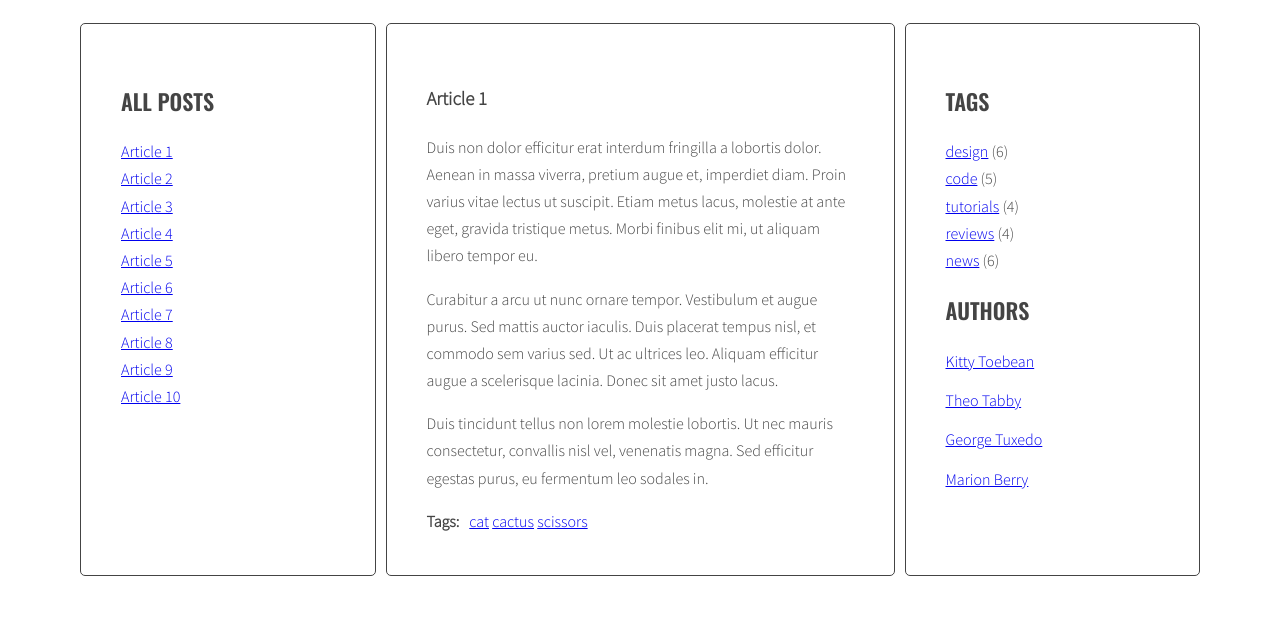
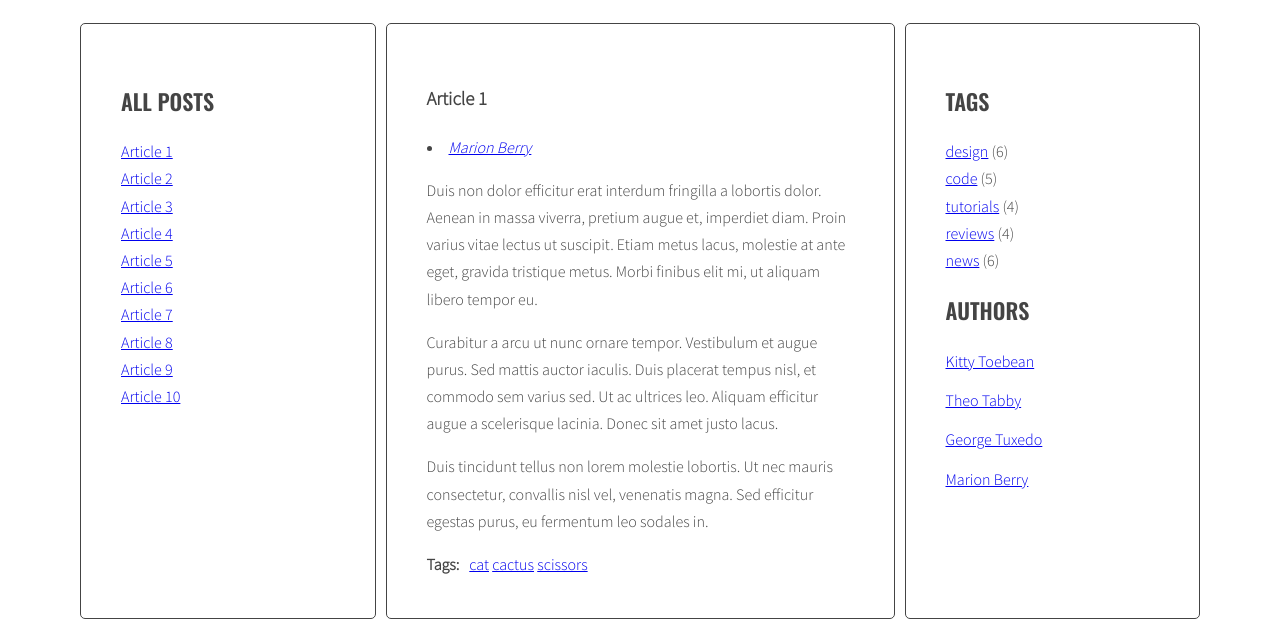
Before and after one commit to kacpermakowiecki/javascript-blog, a website: page index.html in a window 1280 px wide. Shown: the part 220-847 px from the top of the page. Before the commit the page ends 804 px from the top, so only its background shows below. Drawn offline with nearby package versions, Linux system fonts and the light colour scheme.

Commit message:
add authors

```diff
--- a/js/script.js
+++ b/js/script.js
@@ -38,7 +38,8 @@ function titleClickHandler(event) {
 const optArticleSelector = '.post',
   optTitleSelector = '.post-title',
   optTitleListSelector = '.titles',
-  optArticleTagsSelector = '.post-tags .list';
+  optArticleTagsSelector = '.post-tags .list',
+  optArticleAutorSelector = '.post-author';
 
 function generateTitleLinks(customSelector = '') {
 
@@ -186,3 +187,96 @@ function addClickListenersToTags() {
 }
 
 addClickListenersToTags();
+
+function generateAuthors() {
+  /* find all articles */
+  const articles = document.querySelectorAll(optArticleSelector);
+  console.log(articles);
+
+  /* START LOOP: for every article: */
+  for (let article of articles) {
+    console.log(article);
+
+    /* find Autors */
+    const authorList = article.querySelector(optArticleAutorSelector);
+    console.log(authorList);
+
+    /* make html variable with empty string */
+    let html = '';
+
+    /* get tags from data-tags attribute */
+    const autorTag = article.getAttribute('data-author');
+    console.log(autorTag);
+
+    /* generate HTML of the link */
+    const autorlinkHTML = `<li><a href="#author-${autorTag}">${autorTag}</a></li>`;
+    console.log(autorlinkHTML);
+
+    /* add generated code to html variable */
+    html += autorlinkHTML + '';
+
+    /* END LOOP: for each tag */
+
+    /* insert HTML of all the links into the tags wrapper */
+    authorList.innerHTML = html;
+
+    /* END LOOP: for every article: */
+  }
+}
+generateAuthors();
+
+function addClickListenersToAuthors() {
+  /* find all links to autors */
+  const LinksAutors = document.querySelectorAll('a[href^="#author-"]');
+
+  /* START LOOP: for each link */
+  for (let link of LinksAutors) {
+
+    /* add tagClickHandler as event listener for that link */
+    link.addEventListener('click', authorClickHandler);
+    /* END LOOP: for each link */
+  }
+}
+addClickListenersToAuthors();
+
+function authorClickHandler(event) {
+  /* prevent default action for this event */
+  event.preventDefault();
+
+  /* make new constant named "clickedElement" and give it the value of "this" */
+  const clickedElement = this;
+
+  /* make a new constant "href" and read the attribute "href" of the clicked element */
+  const href = clickedElement.getAttribute('href');
+  console.log(href);
+
+  /* make a new constant "tag" and extract tag from the "href" constant */
+  const tag = href.replace('#author-', '');
+
+  /* find all tag links with class active */
+  const authorLinks = document.querySelectorAll('a.active[href^="#author-"]');
+
+  /* START LOOP: for each active tag link */
+  for (let authorlink of authorLinks) {
+
+    /* remove class active */
+    authorlink.classList.remove('active');
+
+    /* END LOOP: for each active tag link */
+  }
+
+  /* find all tag links with "href" attribute equal to the "href" constant */
+  const AutorLinkshref = document.querySelectorAll('a[href="' + href + '"]');
+
+  /* START LOOP: for each found tag link */
+  for (let authorLinkHref of authorLinksHref) {
+
+    /* add class active */
+    authorLinkHref.classList.add('active');
+
+    /* END LOOP: for each found tag link */
+  }
+  /* execute function "generateTitleLinks" with article selector as argument */
+  generateTitleLinks(`[data-author="${tag}"]`);
+}
+authorClickHandler();
```
Also changed, not shown: index.html (+2 -1 lines).
